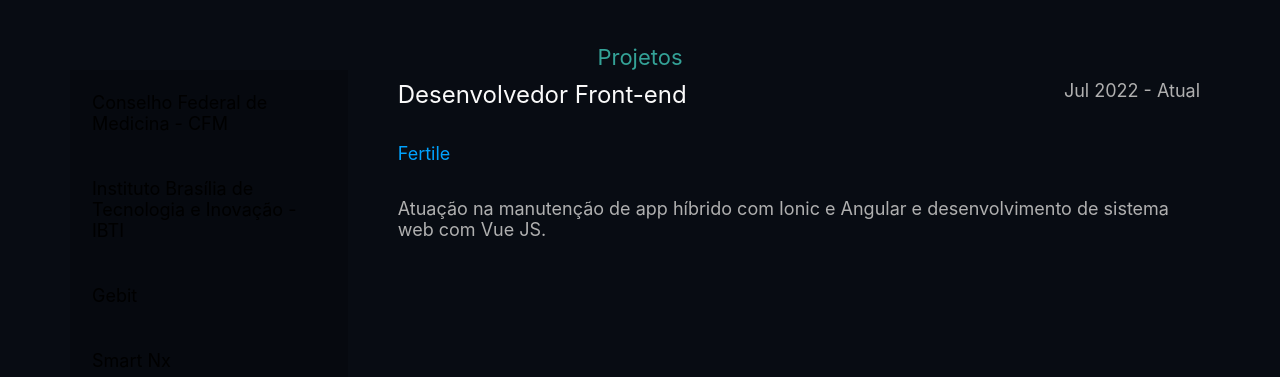
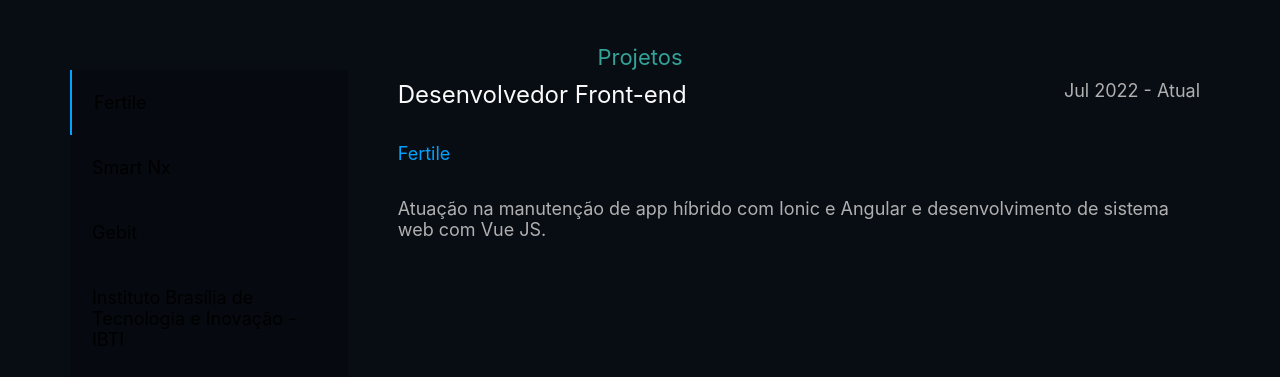
Before and after one commit to gabrielripardo/portfolio, a Next.js app: page / in a window 1280 px wide. Shown: the part 423-800 px from the top of the page. Built offline with nearby package versions, Linux system fonts and the light colour scheme.

Commit message:
add borda ao selecionar

```diff
--- a/components/Jobs/index.js
+++ b/components/Jobs/index.js
@@ -3,10 +3,11 @@ import styles from './styles.module.scss'
 
 export default function Jobs({ list }) {
     const [job, setJob] = useState({});
+    const listWorks = [...list].reverse();
 
     useEffect(() => {
-        const lastElement = list.slice(-1);
-        handleJob(...lastElement)
+        const firstElement = listWorks[0];
+        handleJob(firstElement)
     }, [])
 
     const handleJob = (cur) => {
@@ -17,7 +18,7 @@ export default function Jobs({ list }) {
     return (
         <div className={styles.container}>
             <div className={styles.options}>
-                {list.map((work) => (
+                {listWorks.map((work) => (
                     <span
                         key={work.name}
                         className={styles.title + ' ' + `${job.name == work.name && styles.titleActive}`}
```
